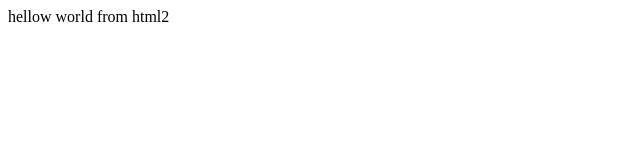
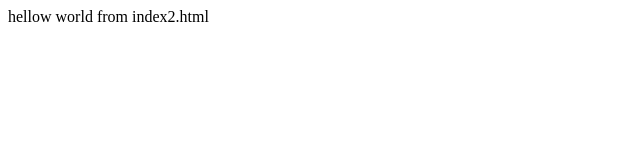
Before and after one commit to Syedkashifrazarizvi/git-learning-repo, a plain HTML site: page index2.html in a window 1280 px wide. Shown: the full height of the page, 0-640 px from the left. Drawn offline with Linux system fonts and the light colour scheme.

Commit message:
my second commit

```diff
--- a/index2.html
+++ b/index2.html
@@ -7,6 +7,6 @@
     <title>Document</title>
 </head>
 <body>
-    hellow world from html2
+    hellow world from index2.html
 </body>
 </html>
```
